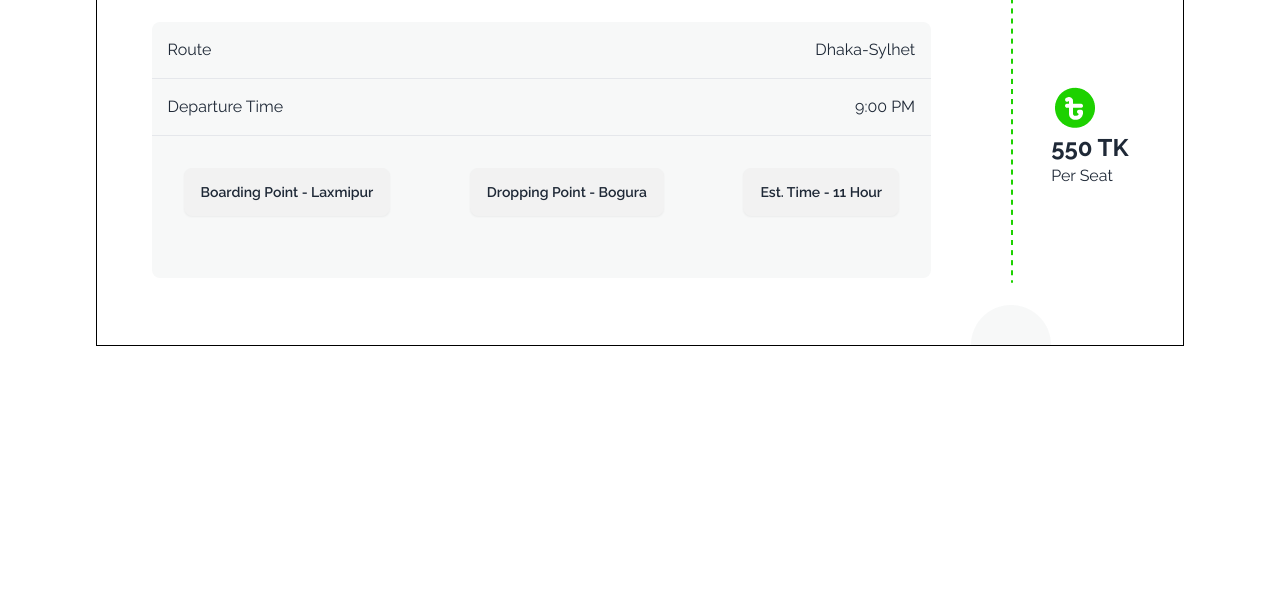
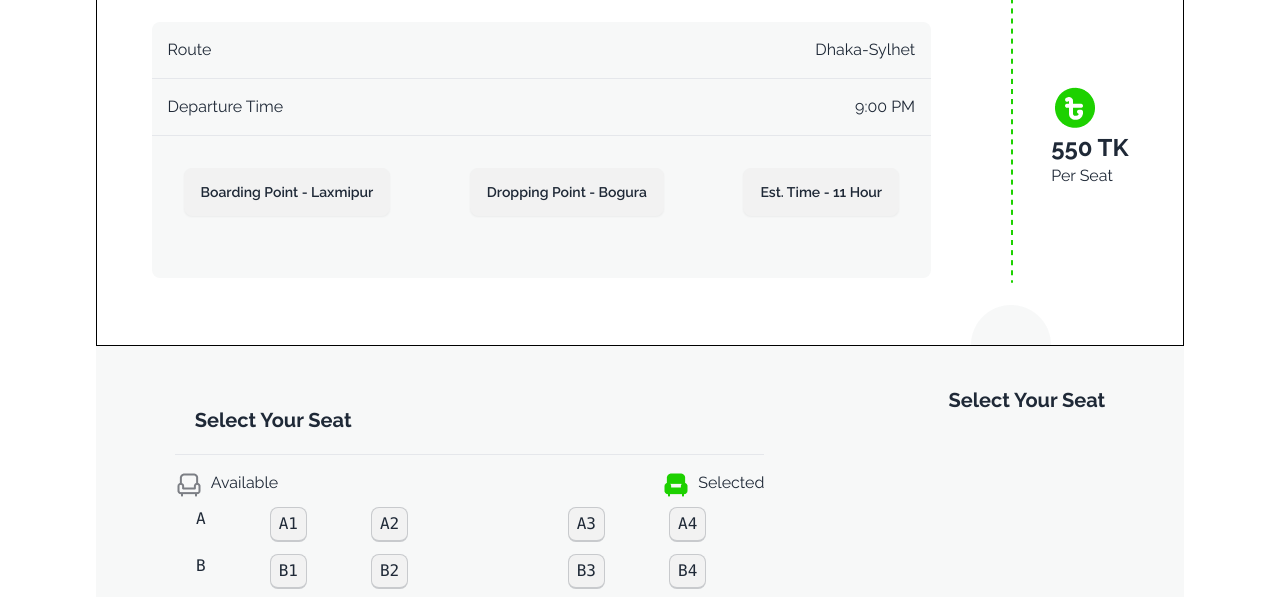
Before and after one commit to Rinku-Al-Mamun/smart-bus-ticketing, a plain HTML site: page index.html in a window 1280 px wide. Shown: the part 1405-2002 px from the top of the page. Before the commit the page ends 1751 px from the top, so only its background shows below. Drawn offline with nearby package versions, Linux system fonts and the light colour scheme.

Commit message:
seat line setup done

```diff
--- a/index.html
+++ b/index.html
@@ -1,5 +1,6 @@
 <!DOCTYPE html>
 <html lang="en" data-theme="light">
+
 <head>
     <meta charset="UTF-8">
     <meta name="viewport" content="width=device-width, initial-scale=1.0">
@@ -10,6 +11,7 @@
     <!-- css link  -->
     <link rel="stylesheet" href="styles/style.css">
 </head>
+
 <body class="inter-font raleway-font">
     <nav class="nav-section mx-24">
         <div class="navbar bg-base-100">
@@ -18,10 +20,12 @@
                     <div tabindex="0" role="button" class="btn btn-ghost lg:hidden">
                         <svg xmlns="http://www.w3.org/2000/svg" class="h-5 w-5" fill="none" viewBox="0 0 24 24"
                             stroke="currentColor">
-                            <path stroke-linecap="round" stroke-linejoin="round" stroke-width="2" d="M4 6h16M4 12h8m-8 6h16" />
+                            <path stroke-linecap="round" stroke-linejoin="round" stroke-width="2"
+                                d="M4 6h16M4 12h8m-8 6h16" />
                         </svg>
                     </div>
-                    <ul tabindex="0" class="menu menu-sm dropdown-content mt-3 z-[1] p-2 shadow bg-base-100 rounded-box w-52">
+                    <ul tabindex="0"
+                        class="menu menu-sm dropdown-content mt-3 z-[1] p-2 shadow bg-base-100 rounded-box w-52">
                         <li><a>Home</a></li>
                         <li>
                             <a>About</a>
@@ -60,7 +64,8 @@
                 <div class="text-center flex flex-col">
                     <h1 class="lg:text-6xl text-xl font-extrabold lg:pt-10 text-white">End-to-End Travel with</h1>
                     <h4 class="lg:text-6xl font-extrabold lg:pt-10 text-xl text-[#1DD100]">P Paribahan</h4>
-                    <p class="text-white lg:pr-72 lg:pl-72 pr-5 pl-3">Yes, you can run unit tests and view the results directly within the app. The
+                    <p class="text-white lg:pr-72 lg:pl-72 pr-5 pl-3">Yes, you can run unit tests and view the results
+                        directly within the app. The
                         integrated testing features allow for a
                         streamlined .</p>
 
@@ -117,7 +122,8 @@
         <!-- best offers for you  -->
         <div class="flex justify-center gap-4 mt-24">
             <!-- 15% off section  -->
-            <div class="flex justify-between bg-[#FFBF0F] border rounded-lg text-center items-center text-black w-96 h-56">
+            <div
+                class="flex justify-between bg-[#FFBF0F] border rounded-lg text-center items-center text-black w-96 h-56">
                 <div>
                     <h1 class="text-4xl font-extrabold">15% OFF</h1>
                     <p class="font-semibold">on our next purchase</p>
@@ -136,7 +142,8 @@
 
             </div>
             <!-- 20% off section  -->
-            <div class="flex justify-between bg-[#F78C9C] border rounded-lg text-center items-center text-black w-96 h-56">
+            <div
+                class="flex justify-between bg-[#F78C9C] border rounded-lg text-center items-center text-black w-96 h-56">
                 <div>
                     <h1 class="text-4xl font-extrabold">20% OFF</h1>
                     <p class="font-semibold">on our next purchase</p>
@@ -155,7 +162,8 @@
 
             </div>
         </div>
-        <div class="flex justify-center mt-10"><button class="btn bg-[#1DD10026] text-[#1DD100]">See All Offers</button></div>
+        <div class="flex justify-center mt-10"><button class="btn bg-[#1DD10026] text-[#1DD100]">See All Offers</button>
+        </div>
 
         <!-- PH poribohon section  -->
 
@@ -163,7 +171,8 @@
             <div>
                 <div class="flex flex-col  items-center mt-10 p-10">
                     <h2 class="text-2xl font-bold">P.H Paribahan</h2>
-                    <p class="pr-72 pl-72 text-center">Yes, you can run unit tests and view the results directly within the app. The integrated testing features allow for a
+                    <p class="pr-72 pl-72 text-center">Yes, you can run unit tests and view the results directly within
+                        the app. The integrated testing features allow for a
                         streamlined .</p>
                 </div>
                 <!-- greenline poribahan section -->
@@ -181,7 +190,8 @@
                                     </div>
                                 </div>
                                 <div class="">
-                                    <button class="bg-[#1DD10026] btn"><img src="images/seat-green.png" alt=""><span class="text-[#1DD100]">40
+                                    <button class="bg-[#1DD10026] btn"><img src="images/seat-green.png" alt=""><span
+                                            class="text-[#1DD100]">40
                                             Seats left</span></button>
                                 </div>
                             </div>
@@ -231,6 +241,83 @@
 
                 </div>
             </div>
+            <!-- Seat section -->
+            <div class="flex  justify-center gap-10 mt-10">
+                <!-- seat section one -->
+                <div class="pr-36">
+                    <div class="flex justify-start">
+                        <h3 class="text-xl font-bold p-5">Select Your Seat</h3>
+                    </div>
+                    <hr class="divide-dotted p-2">
+                    <div class="flex justify-center gap-96 ">
+                        <div class="gap-2 flex flex-row">
+                            <div>
+                                <img src="images/seat-gray.png" alt="">
+                            </div>
+                            <div>
+                                <span>Available</span>
+                            </div>
+
+                        </div>
+                        <div class="gap-2 flex flex-row">
+                            <div>
+                                <img src="images/seat-green-filled.png" alt="">
+                            </div>
+                            <div>
+                                <span>Selected</span>
+                            </div>
+                        </div>
+                    </div>
+                    <!-- seat line  -->
+                    <div>
+                        <div>
+                            <div class="flex justify-center gap-20 my-1 w-full">
+                                <div class="flex justify-center gap-16 my-1 w-full">
+                                    <kbd>A</kbd>
+                                    <kbd class="kbd">A1</kbd>
+                                    <kbd class="kbd">A2</kbd>
+
+                                </div>
+                                <div class="flex justify-center gap-16 my-1 w-full">
+                                    <kbd class="kbd">A3</kbd>
+                                    <kbd class="kbd">A4</kbd>
+
+                                </div>
+                            </div>
+                        </div>
+                        <div>
+                            <div class="flex justify-center gap-20 my-1 w-full">
+                                <div class="flex justify-center gap-16 my-1 w-full">
+                                    <kbd>B</kbd>
+                                    <kbd class="kbd">B1</kbd>
+                                    <kbd class="kbd">B2</kbd>
+
+                                </div>
+                                <div class="flex justify-center gap-16 my-1 w-full">
+                                    <kbd class="kbd">B3</kbd>
+                                    <kbd class="kbd">B4</kbd>
+
+                                </div>
+                            </div>
+                        </div>
+
+
+                    </div>
+
+                </div>
+
+
+
+
+                <!-- select your Seat two-->
+
+                <div>
+                    <h3 class="text-xl font-bold">Select Your Seat</h3>
+
+                </div>
+
+            </div>
+
 
         </section>
 
@@ -242,4 +329,5 @@
     <script src=""></script>
 
 </body>
+
 </html>
```
Lines whose indentation alone changed are shown as unchanged.
